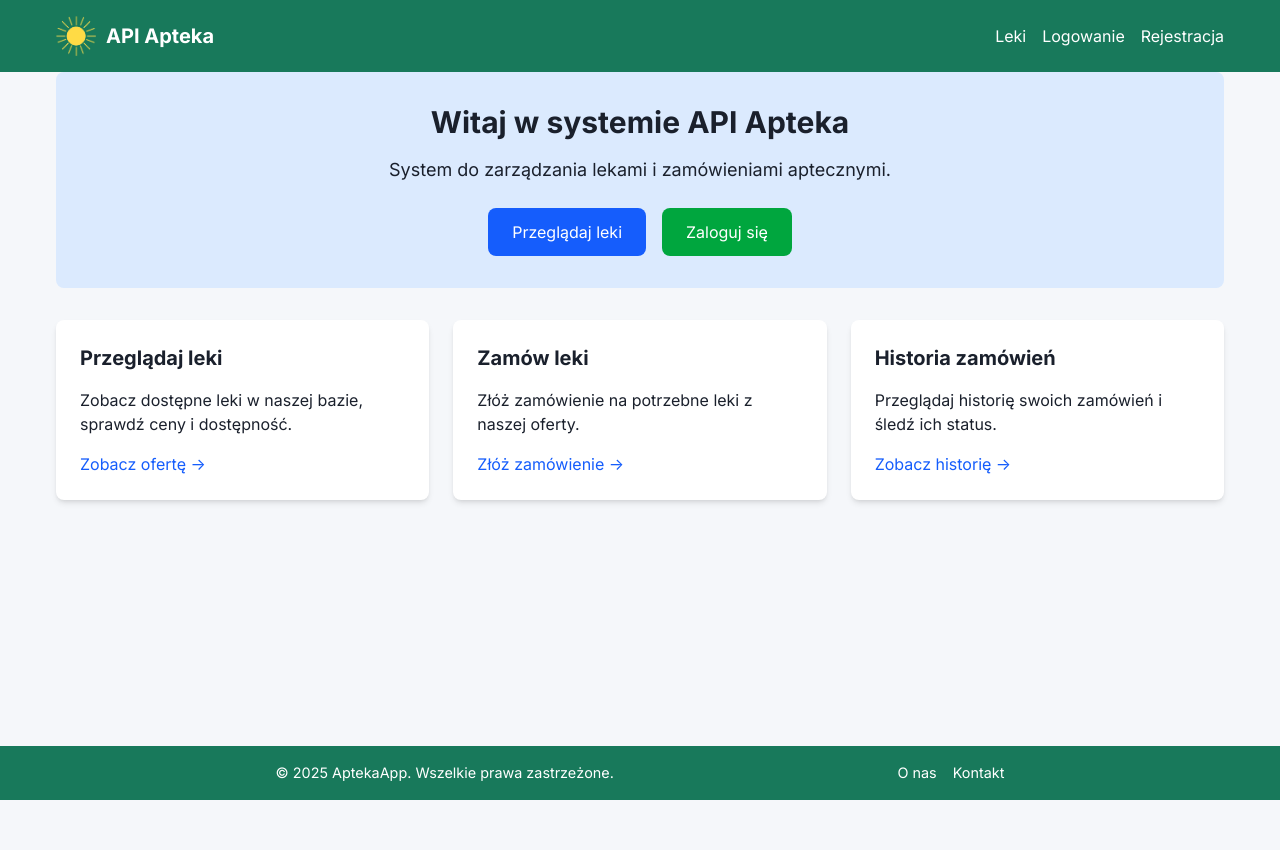
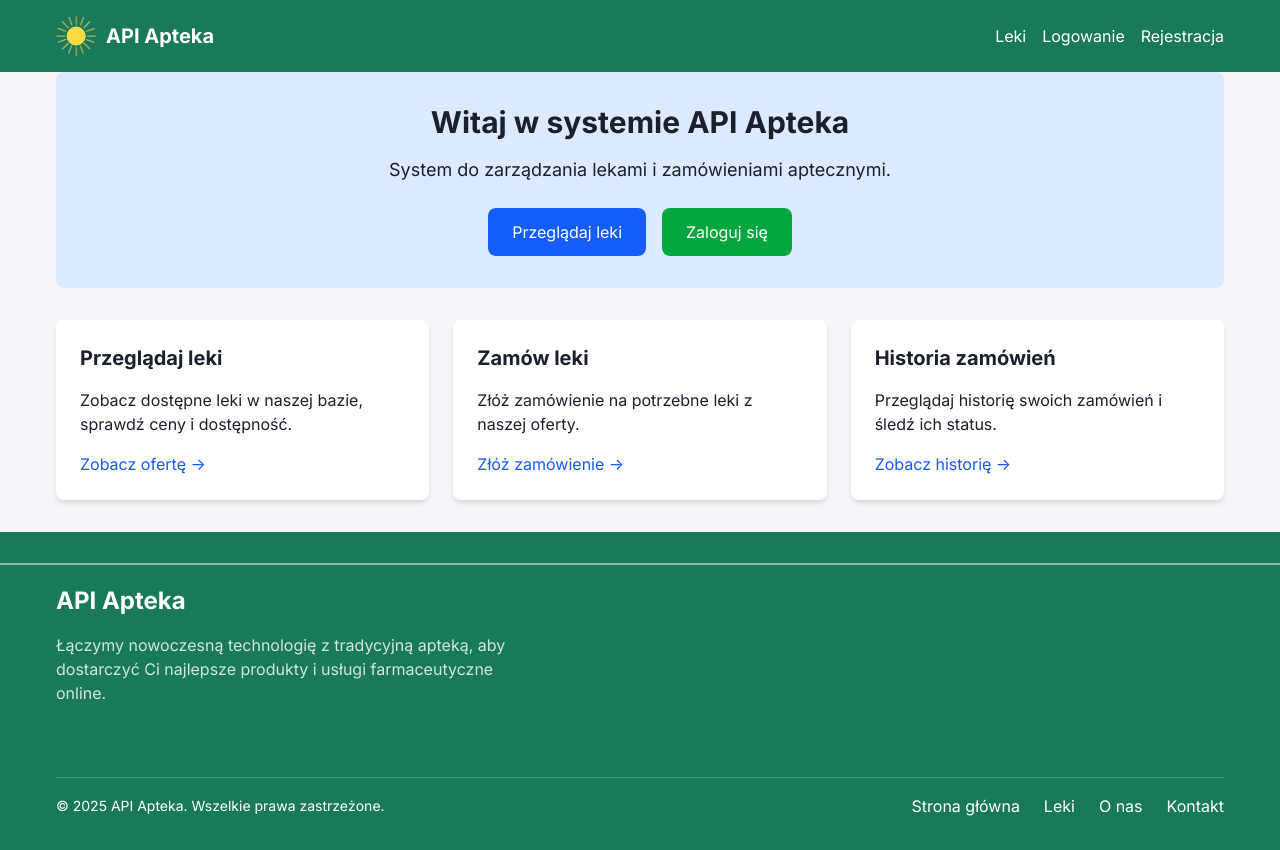
Before and after one commit to Kacpergiec07/PraktykiProjekt, a Vue app in the folder frontEnd/: page / in a window 1280 px wide. Before the commit the page ends 800 px from the top, so only its background shows below. Built offline with nearby package versions, Linux system fonts and the light colour scheme.

Commit message:
motion biblioteka

```diff
--- a/frontEnd/package.json
+++ b/frontEnd/package.json
@@ -11,6 +11,7 @@
   "dependencies": {
     "@tailwindcss/vite": "^4.1.3",
     "axios": "^1.8.4",
+    "motion-v": "^1.0.0-beta.2",
     "tailwindcss": "^4.1.3",
     "vue": "^3.5.13",
     "vue-router": "^4.5.0",
--- a/frontEnd/src/App.vue
+++ b/frontEnd/src/App.vue
@@ -1,24 +1,24 @@
 <template>
   <div class="app">
     <NavBar />
-    <main class="container mx-auto px-4 py-6">
+    <main class="container mx-auto px-4 py-6 margin-bottom: 200px">
       <router-view />
     </main>
-    <Footer></Footer>
+    <InteractiveFooter />
   </div>
 </template>
 
 <script>
 import NavBar from "./components/NavBar.vue";
+import InteractiveFooter from "./components/InteractiveFooter.vue";
 import { mapActions } from "vuex";
-import Footer from "./components/Footer.vue";
 import "./assets/App.css";
 
 export default {
   name: "App",
   components: {
     NavBar,
-    Footer,
+    InteractiveFooter,
   },
   methods: {
     ...mapActions("auth", ["checkAuth"]),
--- a/frontEnd/src/components/Footer.vue
+++ /dev/null
@@ -1,50 +0,0 @@
-<template>
-  <footer class="footer">
-    <div class="footer-content">
-      <p>&copy; {{ currentYear }} AptekaApp. Wszelkie prawa zastrzeżone.</p>
-      <ul class="footer-links">
-        <li><router-link to="/About">O nas</router-link></li>
-        <li><router-link to="/Kontakt">Kontakt</router-link></li>
-      </ul>
-    </div>
-  </footer>
-</template>
-
-<script setup>
-const currentYear = new Date().getFullYear();
-</script>
-
-<style scoped>
-.footer {
-  background-color: var(--color-blue-600);
-  color: white;
-  padding: 1rem 0;
-  font-size: 0.9rem;
-  background-color: #18795b;
-}
-
-.footer-content {
-  display: flex;
-  justify-content: space-evenly;
-  align-items: center;
-  gap: 0.5rem;
-  margin: 0, auto;
-}
-
-.footer-links {
-  list-style: none;
-  display: flex;
-  gap: 1rem;
-  padding: 0;
-  margin: 0;
-}
-
-.footer-links a {
-  color: white;
-  text-decoration: none;
-}
-
-.footer-links a:hover {
-  text-decoration: underline;
-}
-</style>
--- /dev/null
+++ b/frontEnd/src/components/Interactivefooter.vue
@@ -0,0 +1,205 @@
+<template>
+  <footer
+    class="interactive-footer bg-mint text-white py-8 relative overflow-hidden"
+  >
+    <!-- Interactive line animation -->
+    <div class="relative w-full h-px mb-5">
+      <div
+        @mouseenter="manageMouseEnter"
+        @mousemove="manageMouseMove"
+        @mouseleave="manageMouseLeave"
+        class="relative z-10 h-10 w-full top-[-40px]"
+      ></div>
+      <svg
+        class="absolute w-full h-[200px] top-[-100px]"
+        style="pointer-events: none"
+      >
+        <path
+          ref="path"
+          class="stroke-current text-white stroke-[1px] fill-none"
+        ></path>
+      </svg>
+    </div>
+
+    <!-- Footer content -->
+    <div class="container mx-auto px-4">
+      <div class="flex flex-col md:flex-row justify-between">
+        <!-- Company info -->
+        <div class="mb-8 md:mb-0 md:w-2/5">
+          <h2 class="text-2xl font-bold mb-4">API Apteka</h2>
+          <p class="text-white/80 mb-6">
+            Łączymy nowoczesną technologię z tradycyjną apteką, aby dostarczyć
+            Ci najlepsze produkty i usługi farmaceutyczne online.
+          </p>
+          <div class="flex space-x-4">
+            <a href="#" class="hover:text-white/70 transition-colors">
+              <i class="fab fa-facebook-f"></i>
+            </a>
+            <a href="#" class="hover:text-white/70 transition-colors">
+              <i class="fab fa-twitter"></i>
+            </a>
+            <a href="#" class="hover:text-white/70 transition-colors">
+              <i class="fab fa-instagram"></i>
+            </a>
+          </div>
+        </div>
+      </div>
+
+      <div
+        class="mt-12 pt-4 border-t border-white/20 flex flex-col md:flex-row justify-between items-center"
+      >
+        <p class="text-sm text-center md:text-left">
+          &copy; {{ currentYear }} API Apteka. Wszelkie prawa zastrzeżone.
+        </p>
+        <div class="mt-4 md:mt-0">
+          <ul
+            class="flex flex-col md:flex-row md:space-x-6 space-y-2 md:space-y-0 text-center"
+          >
+            <li>
+              <router-link to="/" class="hover:text-white/70 transition-colors"
+                >Strona główna</router-link
+              >
+            </li>
+            <li>
+              <router-link
+                to="/drugs"
+                class="hover:text-white/70 transition-colors"
+                >Leki</router-link
+              >
+            </li>
+            <li>
+              <router-link
+                to="/about"
+                class="hover:text-white/70 transition-colors"
+                >O nas</router-link
+              >
+            </li>
+            <li>
+              <router-link
+                to="/kontakt"
+                class="hover:text-white/70 transition-colors"
+                >Kontakt</router-link
+              >
+            </li>
+          </ul>
+        </div>
+      </div>
+    </div>
+  </footer>
+</template>
+
+<script>
+export default {
+  name: "InteractiveFooter",
+  data() {
+    return {
+      progress: 0,
+      x: 0.5,
+      time: Math.PI / 2,
+      reqId: null,
+      currentYear: new Date().getFullYear(),
+    };
+  },
+  mounted() {
+    this.setPath(this.progress);
+
+    // Add resize event listener
+    window.addEventListener("resize", this.handleResize);
+  },
+  beforeUnmount() {
+    // Cleanup animation and event listener
+    if (this.reqId) {
+      cancelAnimationFrame(this.reqId);
+    }
+    window.removeEventListener("resize", this.handleResize);
+  },
+  methods: {
+    setPath(progress) {
+      // Get the width of the footer
+      const width = window.innerWidth;
+
+      // Set the "d" attribute of the SVG path element using a quadratic Bézier curve
+      if (this.$refs.path) {
+        this.$refs.path.setAttributeNS(
+          null,
+          "d",
+          `M0 100 Q${width * this.x} ${100 + progress}, ${width} 100`
+        );
+      }
+    },
+
+    // Linear interpolation function
+    lerp(x, y, a) {
+      return x * (1 - a) + y * a;
+    },
+
+    manageMouseEnter() {
+      // If there is an animation frame request, cancel it and reset the animation
+      if (this.reqId) {
+        cancelAnimationFrame(this.reqId);
+        this.resetAnimation();
+      }
+    },
+
+    manageMouseMove(e) {
+      // Get the movementY and clientX properties from the event
+      const { movementY, clientX } = e;
+
+      // Get the bounding rectangle of the SVG path element
+      const pathBound = this.$refs.path?.getBoundingClientRect();
+
+      // If the bounding rectangle exists, update x and progress and set the path
+      if (pathBound) {
+        this.x = (clientX - pathBound.left) / pathBound.width;
+        this.progress += movementY;
+        this.setPath(this.progress);
+      }
+    },
+
+    manageMouseLeave() {
+      // Start animating out
+      this.animateOut();
+    },
+
+    animateOut() {
+      // Calculate newProgress using sine of time
+      const newProgress = this.progress * Math.sin(this.time);
+
+      // Update progress using linear interpolation towards zero
+      this.progress = this.lerp(this.progress, 0, 0.025);
+
+      // Increment time by 0.2
+      this.time += 0.2;
+
+      // Set the path using newProgress
+      this.setPath(newProgress);
+
+      // If progress is greater than a threshold, request another animation frame,
+      // otherwise reset the animation.
+      if (Math.abs(this.progress) > 0.75) {
+        this.reqId = requestAnimationFrame(this.animateOut);
+      } else {
+        this.resetAnimation();
+      }
+    },
+
+    resetAnimation() {
+      this.time = Math.PI / 2;
+      this.progress = 0;
+      this.setPath(0);
+    },
+
+    handleResize() {
+      // Reset and update the path when window is resized
+      this.resetAnimation();
+    },
+  },
+};
+</script>
+
+<style scoped>
+.interactive-footer {
+  position: relative;
+  z-index: 10;
+}
+</style>
```
Also changed, not shown: 2 other files (tests, documents, lock files or other folders).
